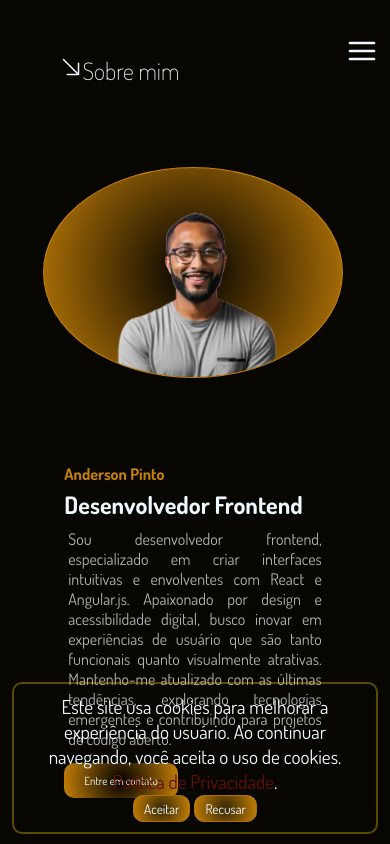
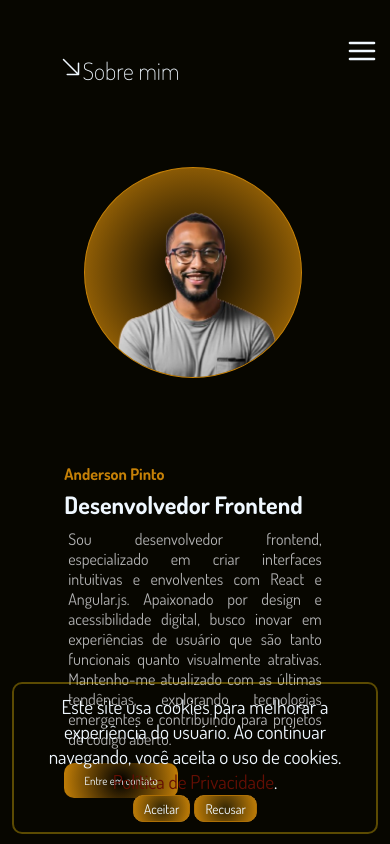
Before and after one commit to AndersonAPinto/react-portfolioPro, a React (Create React App) app: page /aboutme in a window 390 px wide. Shown: the top 844 px of the page. Built offline with nearby package versions, Linux system fonts and the light colour scheme; a web font is replaced by a local one.

Commit message:
update picture in aboout me

```diff
--- a/src/components/Pages/aboutmemobile.css
+++ b/src/components/Pages/aboutmemobile.css
@@ -76,7 +76,7 @@
     }
     .picture_div{
         height: 25vh;
-        width: 55%;
+        width: 40%;
     }
     img{
         height: 22vh;
```
